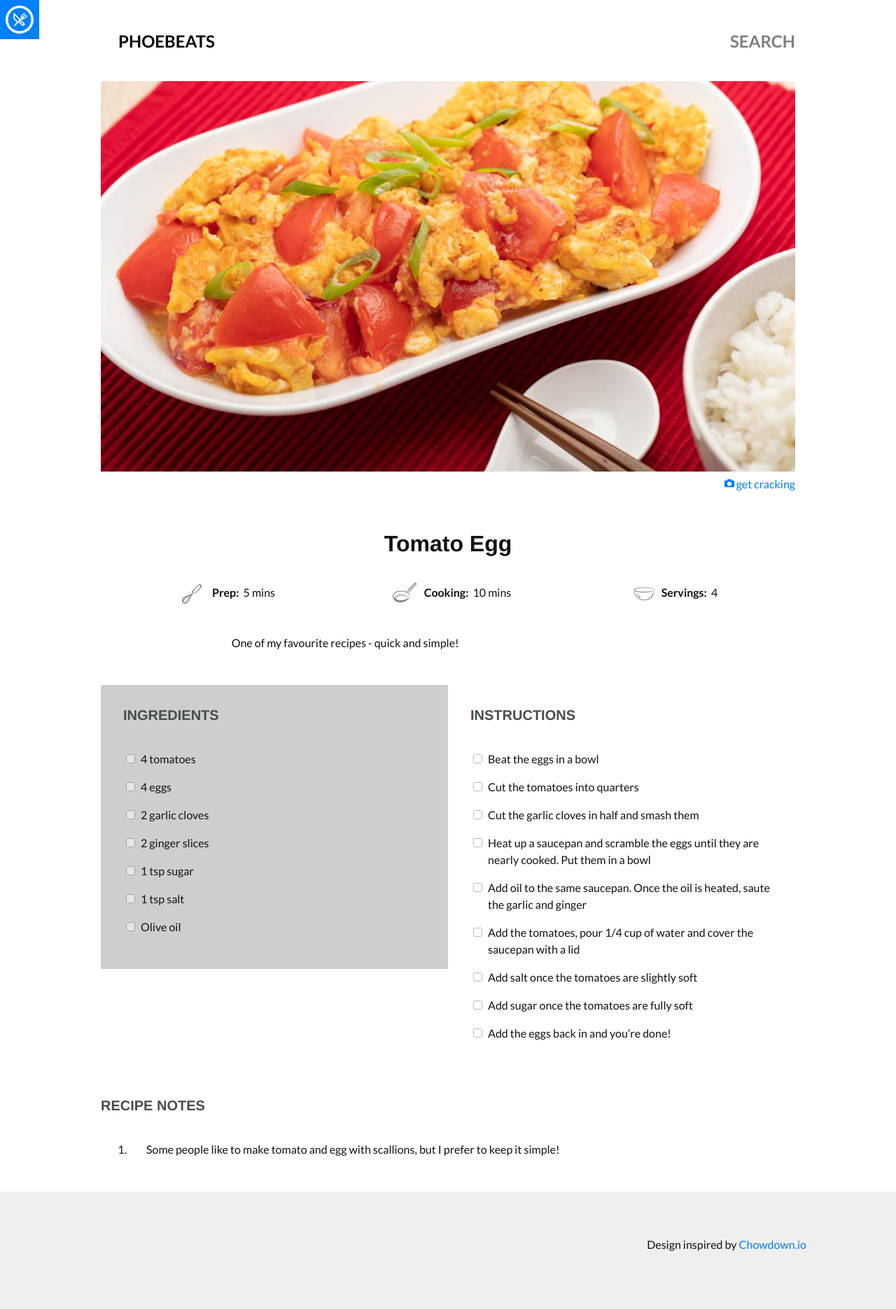
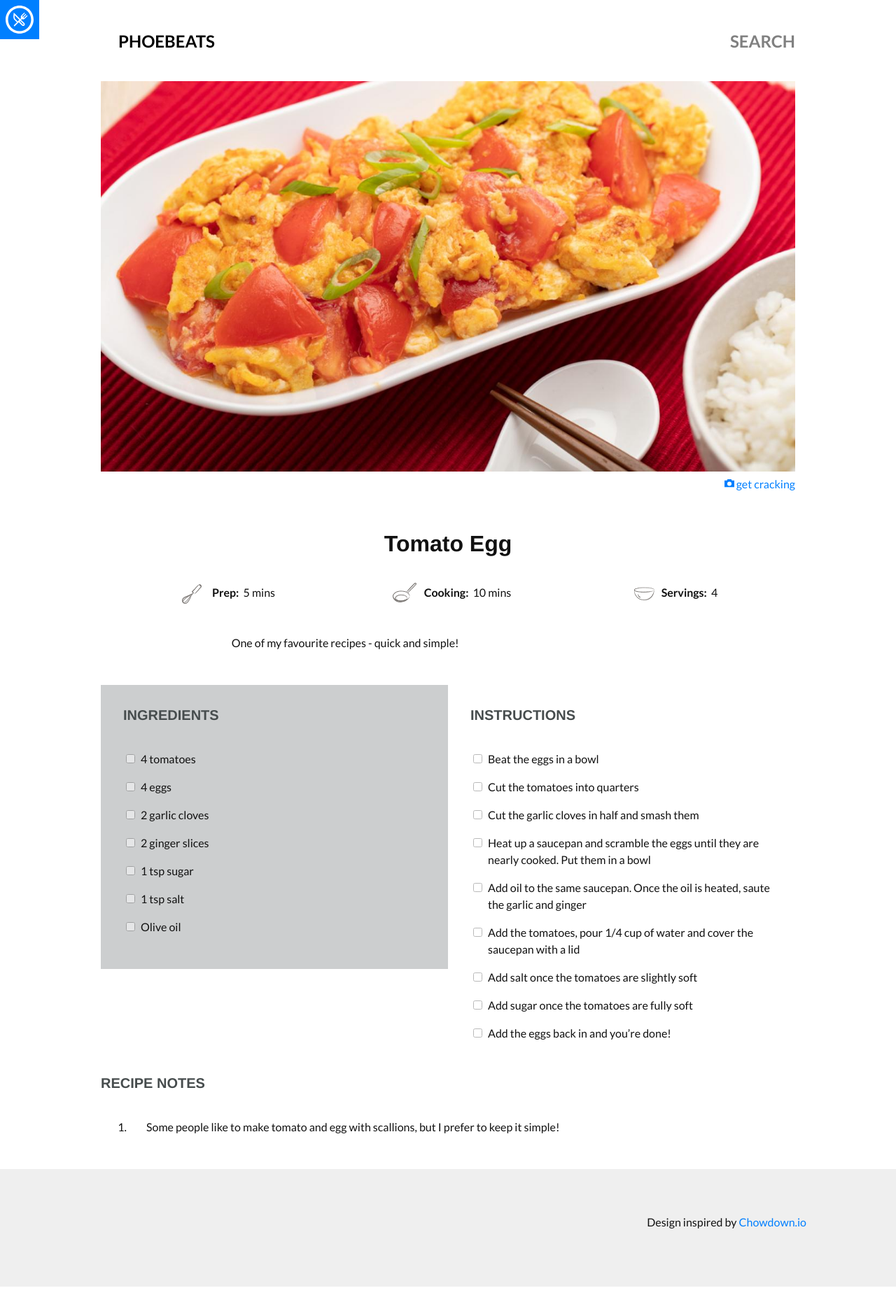
Before and after one commit to phoebeast/phoebeast.github.io, a Jekyll site: the page built from _recipes/tomato-egg.md, in a window 1280 px wide. Shown: the whole page at 70% size. Built offline with Jekyll 4.4.1, drawn with Linux system fonts in a browser that asks for light colours; nearby versions of some CDN libraries; some web fonts are replaced; after the commit the page ends 1839 px from its top, so only the background shows below that.

Commit message:
Remove top padding from recipe notes

```diff
--- a/_layouts/recipe.html
+++ b/_layouts/recipe.html
@@ -97,7 +97,7 @@ layout: default
 
       <!-- call up recipe notes -->
   {% if page.notes %}
-  <div class="clearfix mt3">
+  <div class="clearfix">
       <div class="sm-col-notes sm-col-12 lg-col-12">
         <h3 class="grey mt0 mb2 xs-center">RECIPE NOTES</h4>
         <br>
```
